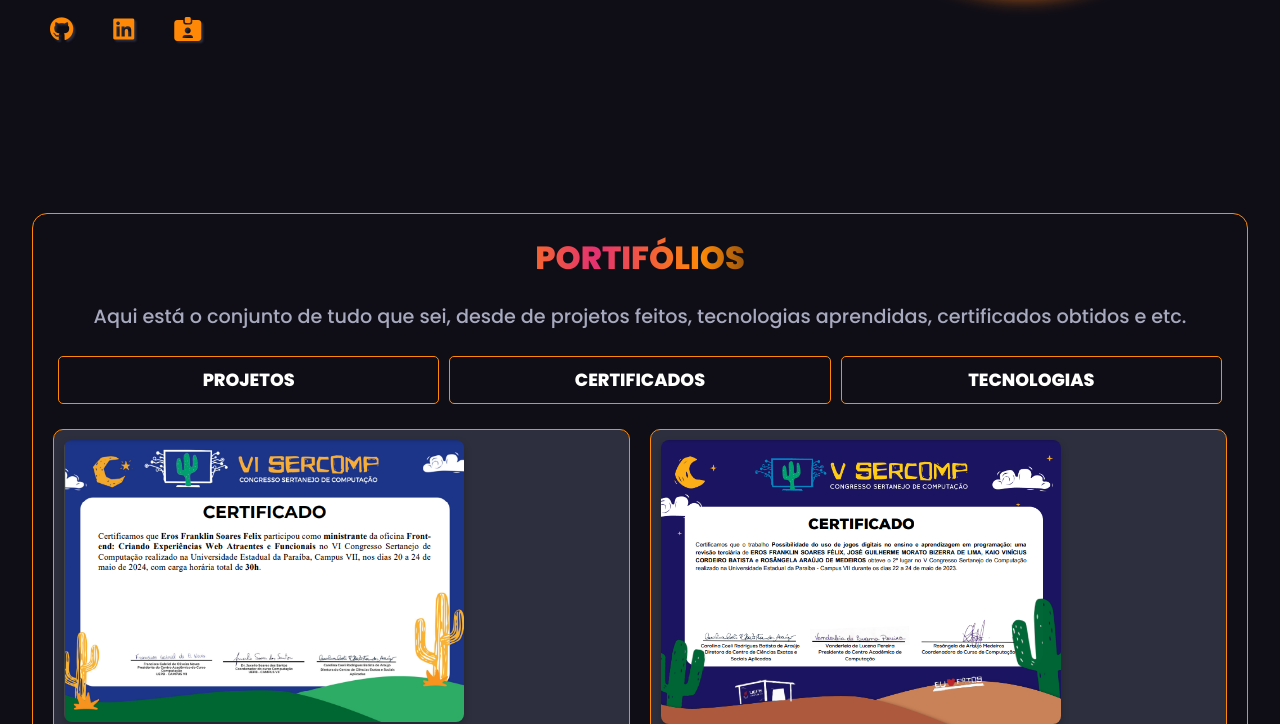
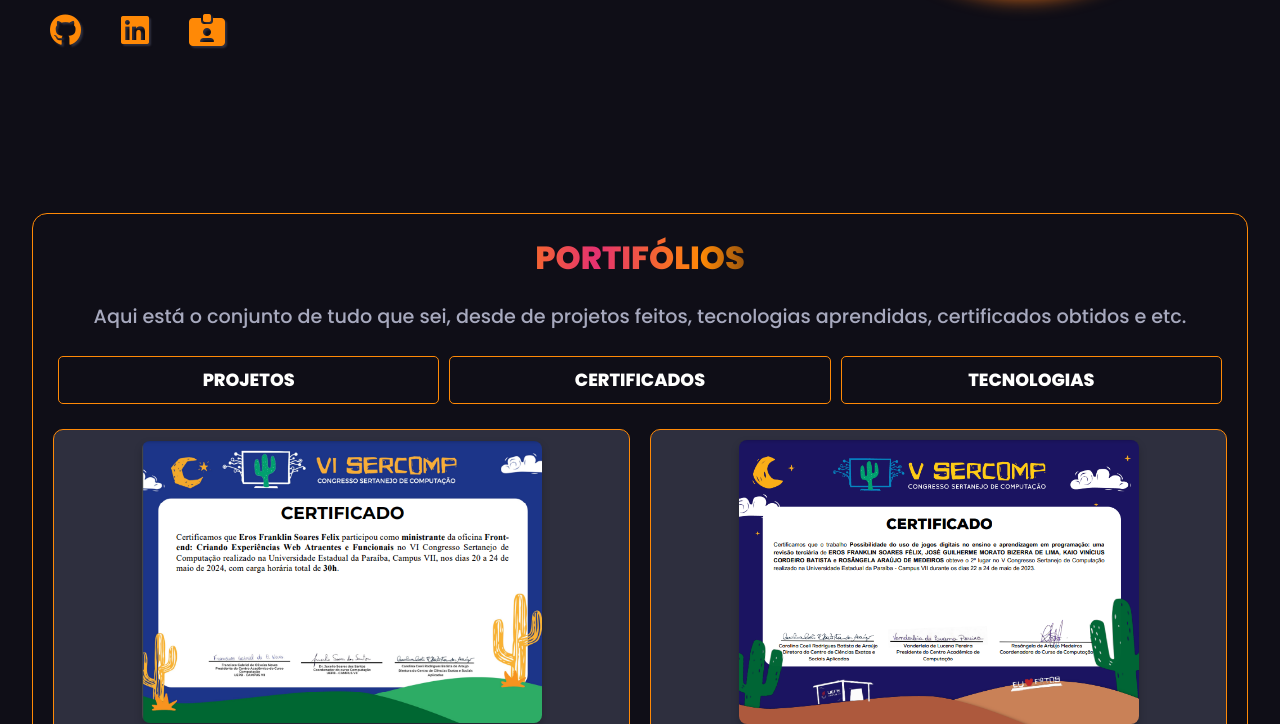
Before and after one commit to ErosFranklin/Portifolio-Eros, a plain HTML site: page public/index.html in a window 1280 px wide. Both pictures are taken after a click on the button "Certificados". Shown: the part 682-1406 px from the top of the page. Drawn offline with Linux system fonts and the light colour scheme.

Commit message:
style: alteração no estilo do css

```diff
--- a/public/style/index.css
+++ b/public/style/index.css
@@ -139,7 +139,7 @@ body{
 }
 .container-principal .home-principal .container-descricao .links i{
     padding: 0px 20px;
-    font-size: 1.5rem;
+    font-size: 2rem;
     color:var(--botoes);
     text-shadow: 2px 2px 2px var(--card-destaque);
     transition: .3s ease-in-out;
--- a/public/style/portifolio-showcase.css
+++ b/public/style/portifolio-showcase.css
@@ -169,6 +169,7 @@
     cursor:pointer;
 }
 .dados-portifolio .container-projetos .projeto button:hover{
+    scale: 1.1;
     color: var(--card-detalhe-texto);
     box-shadow: 0px 0px 5px var(--card-detalhe-texto);
 }
@@ -192,9 +193,12 @@
     background-color: transparent;
 }
 .container-certificados .certificados .certificado{
+    display: flex;
+    align-items: center;
+    justify-content: center;
+    padding: 10px;
     border: 1px solid var(--card-detalhe);
     border-radius: 10px;
-    padding: 10px;
     background-color: var(--card-destaque);
 }
 .container-certificados .certificados .certificado img {
```
Also changed, not shown: public/certificados/thumbnail/cap_certificado_ifpb.png (added), 2 other files.
